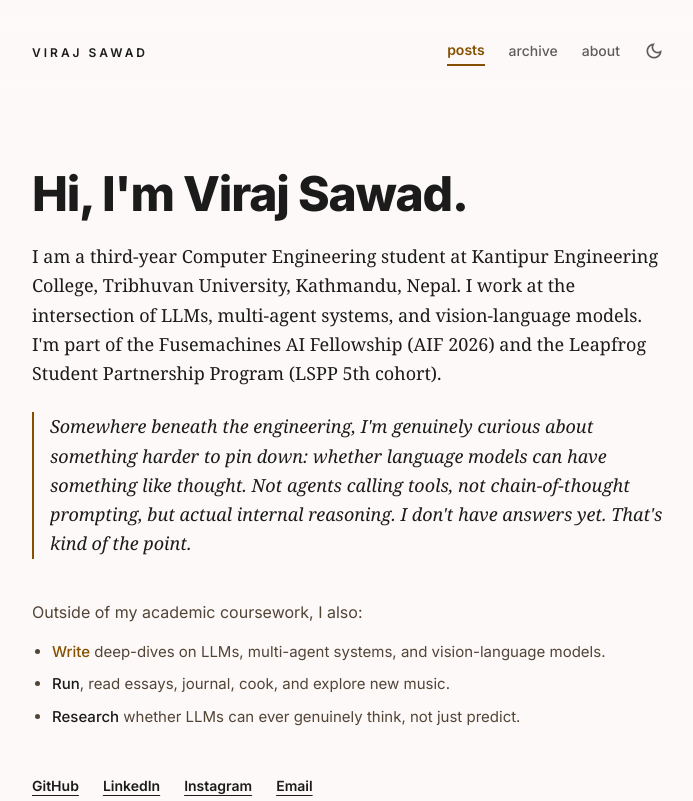
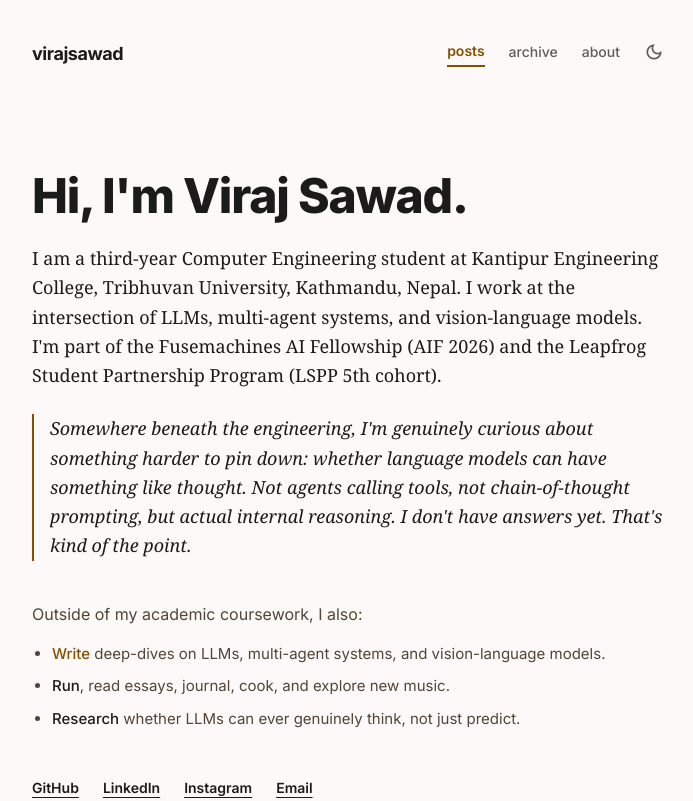
Before and after one commit to VirajSawad1021/portfolio, an Astro site: page / in a window 1280 px wide. Shown: the top 801 px of the page, without its empty margins (292-985 px from the left). Built offline with nearby package versions, Linux system fonts and the light colour scheme; Astro itself is replaced by a stand-in of ours.

Commit message:
Update navigation header logo to modern bold lowercase 'virajsawad' similar to eugeneyan.com

```diff
--- a/src/layouts/BaseLayout.astro
+++ b/src/layouts/BaseLayout.astro
@@ -64,7 +64,7 @@ const {
     <!-- Top Navigation -->
     <nav class="w-full top-0 sticky bg-surface/90 backdrop-blur-md z-50">
       <div class="flex justify-between items-center max-w-[680px] mx-auto px-6 py-10">
-        <a class="text-xs font-semibold uppercase tracking-[0.25em] text-on-surface hover:text-primary transition-colors duration-200" href="/">VIRAJ SAWAD</a>
+        <a class="text-lg font-bold tracking-tight text-on-surface hover:text-primary transition-colors duration-200" href="/">virajsawad</a>
         <div class="flex gap-6 font-sans font-medium antialiased text-sm items-center">
           <a class={`cursor-pointer transition-all duration-200 pb-1 ${activeTab === 'posts' ? 'text-primary border-b-2 border-primary font-semibold' : 'text-on-surface opacity-70 hover:opacity-105'}`} href="/">posts</a>
           <a class={`cursor-pointer transition-all duration-200 pb-1 ${activeTab === 'archive' ? 'text-primary border-b-2 border-primary font-semibold' : 'text-on-surface opacity-70 hover:opacity-105'}`} href="/archive">archive</a>
```
